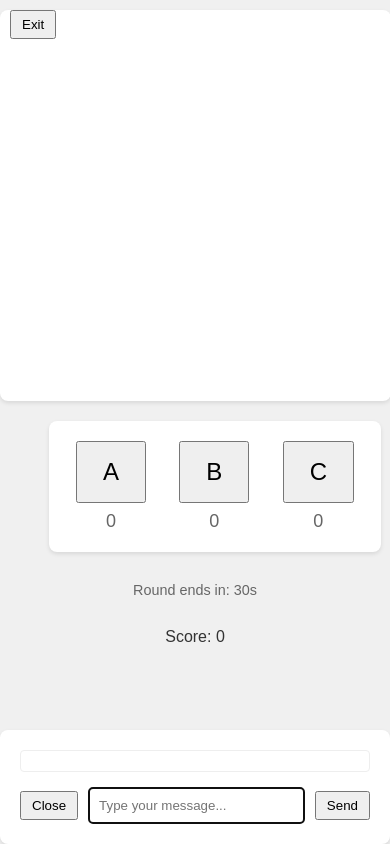
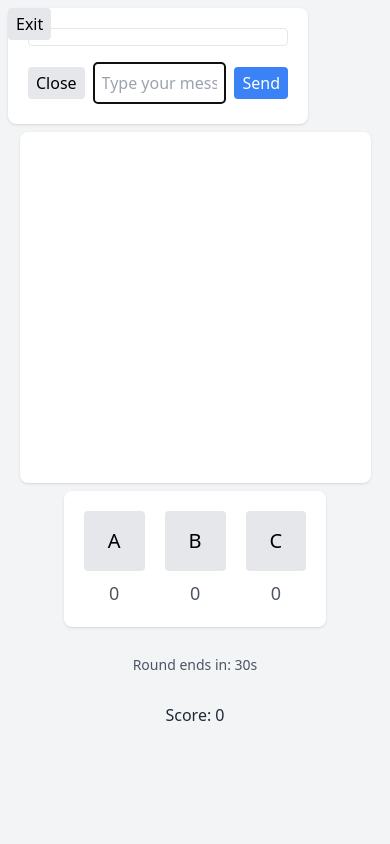
Before and after one commit to axyl-casc/GoGuesser, a website: page public/index.html in a window 390 px wide. Both pictures are taken after a click on the button "Open Chat". Drawn offline with nearby package versions, Linux system fonts and the light colour scheme; no server answers.

Commit message:
feat: replace custom styles with tailwind

```diff
--- a/public/index.html
+++ b/public/index.html
@@ -3,298 +3,47 @@
 <head>
     <title>Go Review</title>
     <meta name="viewport" content="width=device-width, initial-scale=1">
+    <script src="https://cdn.tailwindcss.com"></script>
     <script src="/socket.io/socket.io.js"></script>
     <script src="wgo/wgo.min.js"></script>
     <script src="wgo/wgo.player.min.js"></script>
     <script src="main.js"></script>
     <link rel="stylesheet" href="wgo/wgo.player.css">
-    <style>
-        body {
-            margin: 0;
-            padding: 20px;
-            height: 95vh;
-            display: flex;
-            font-family: Arial, sans-serif;
-            background: #f0f0f0;
-            gap: 20px;
-        }
-
-        #main-container {
-            display: flex;
-            flex-direction: row;
-            gap: 20px;
-            flex: 1;
-        }
-
-        #game-section {
-            display: flex;
-            gap: 20px;
-            flex: 1;
-        }
-
-        #side-container {
-            display: flex;
-            flex-direction: column;
-            gap: 20px;
-        }
-
-        #board-container {
-            width: 60vh;
-            height: 60vh;
-            min-width: 400px;
-            background: white;
-            border-radius: 8px;
-            padding: 20px;
-            box-shadow: 0 2px 4px rgba(0,0,0,0.1);
-        }
-
-        #vote-container {
-            display: flex;
-            flex-direction: row;
-            gap: 20px;
-            padding: 20px;
-            background: white;
-            border-radius: 8px;
-            box-shadow: 0 2px 4px rgba(0,0,0,0.1);
-        }
-
-        .vote-option {
-            display: flex;
-            flex-direction: column;
-            align-items: center;
-        }
-
-        .vote-button {
-    position: relative;
-    overflow: hidden;
-    padding: 15px 25px;
-    font-size: 1.5em;
-}
-
-.vote-button.selected {
-    background: #2196F3;
-    box-shadow: 0 0 0 3px rgba(33, 150, 243, 0.3);
-}
-
-.vote-button.selected::after {
-    position: absolute;
-    right: 10px;
-    top: 50%;
-    transform: translateY(-50%);
-    font-size: 1.2em;
-}
-        .vote-button:hover {
-            transform: scale(1.05);
-            background: #45a049;
-        }
-
-        .vote-count {
-            text-align: center;
-            font-size: 18px;
-            color: #666;
-            margin-top: 8px;
-        }
-
-        #chat-container {
-            width: 300px;
-            display: none;
-            flex-direction: column;
-            background: white;
-            border-radius: 8px;
-            padding: 20px;
-            box-shadow: 0 2px 4px rgba(0,0,0,0.1);
-            box-sizing: border-box;
-        }
-
-        #chat-messages {
-            flex: 1;
-            overflow-y: auto;
-            margin-bottom: 15px;
-            padding: 10px;
-            border: 1px solid #eee;
-            border-radius: 4px;
-        }
-
-        #chat-controls {
-            display: flex;
-            gap: 10px;
-            align-items: center;
-            width: 100%;
-        }
-
-        #chat-close {
-            padding: 5px 10px;
-        }
-
-        #chat-send {
-            padding: 5px 10px;
-        }
-
-        .message {
-            margin-bottom: 10px;
-            padding: 8px;
-            background: #f5f5f5;
-            border-radius: 4px;
-            font-size: 0.9em;
-        }
-
-        .message .user {
-            color: #666;
-            font-weight: bold;
-            margin-right: 8px;
-        }
-
-        .message .time {
-            color: #999;
-            font-size: 0.8em;
-            float: right;
-        }
-
-        #chat-input {
-            flex: 1;
-            min-width: 0;
-            padding: 10px;
-            border: 1px solid #ddd;
-            border-radius: 4px;
-        }
-
-        #timer {
-            text-align: center;
-            color: #666;
-            font-size: 0.9em;
-            margin-top: 10px;
-        }
-
-        #score-display {
-            text-align: center;
-            font-size: 1em;
-            margin-top: 10px;
-            color: #333;
-        }
-
-        .wgo-controls, .wgo-player-info {
-            display: none !important;
-        }
-
-        #exit-button {
-            position: fixed;
-            top: 10px;
-            left: 10px;
-            padding: 5px 10px;
-        }
-
-        #chat-toggle {
-            position: fixed;
-            top: 10px;
-            left: 80px;
-            padding: 5px 10px;
-        }
-
-        #answer-overlay {
-            display: none;
-            position: fixed;
-            top: 0;
-            left: 0;
-            right: 0;
-            bottom: 0;
-            z-index: 1000;
-        }
-
-        #answer-overlay.flash-correct {
-            background: rgba(0, 255, 0, 0.5);
-        }
-
-        #answer-overlay.flash-wrong {
-            background: rgba(255, 0, 0, 0.5);
-        }
-
-        .vote-button.correct-answer {
-            background: #8BC34A;
-            color: #fff;
-        }
-
-        @media (max-width: 600px) {
-            body {
-                flex-direction: column;
-                padding: 10px;
-                height: auto;
-            }
-
-            #main-container {
-                flex-direction: column;
-                align-items: center;
-                gap: 10px;
-            }
-
-            #game-section {
-                flex-direction: column;
-                align-items: center;
-            }
-
-            #board-container {
-                width: 90vmin;
-                height: 90vmin;
-                min-width: 0;
-            }
-
-            #vote-container {
-                width: 100%;
-                justify-content: space-around;
-            }
-
-            #chat-container {
-                width: 100%;
-                max-height: 50vh;
-                position: fixed;
-                bottom: 0;
-                left: 0;
-                right: 0;
-                z-index: 1000;
-            }
-
-            #chat-toggle {
-                top: auto;
-                bottom: 10px;
-                left: 10px;
-            }
-        }
-    </style>
 </head>
-<body>
-    <button id="exit-button" onclick="exitApp()">Exit</button>
-    <button id="chat-toggle">Open Chat</button>
-    <div id="main-container">
-        <div id="chat-container">
-            <div id="chat-messages"></div>
-            <div id="chat-controls">
-                <button id="chat-close" onclick="toggleChat()">Close</button>
-                <input type="text" id="chat-input" placeholder="Type your message...">
-                <button id="chat-send" onclick="sendMessage()">Send</button>
+<body class="m-0 p-2 sm:p-5 h-auto sm:h-[95vh] flex flex-col sm:flex-row font-sans bg-gray-100 gap-2 sm:gap-5">
+    <button id="exit-button" onclick="exitApp()" class="fixed top-2 left-2 px-2 py-1 bg-gray-200 rounded">Exit</button>
+    <button id="chat-toggle" class="fixed top-2 left-20 px-2 py-1 bg-gray-200 rounded">Open Chat</button>
+    <div id="main-container" class="flex flex-col sm:flex-row gap-2 sm:gap-5 flex-1">
+        <div id="chat-container" class="hidden flex-col w-[300px] bg-white rounded-lg p-5 shadow box-border">
+            <div id="chat-messages" class="flex-1 overflow-y-auto mb-4 p-2 border border-gray-200 rounded"></div>
+            <div id="chat-controls" class="flex gap-2 items-center w-full">
+                <button id="chat-close" onclick="toggleChat()" class="px-2 py-1 bg-gray-200 rounded">Close</button>
+                <input type="text" id="chat-input" placeholder="Type your message..." class="flex-1 min-w-0 p-2 border border-gray-300 rounded">
+                <button id="chat-send" onclick="sendMessage()" class="px-2 py-1 bg-blue-500 text-white rounded">Send</button>
             </div>
         </div>
-        <div id="game-section">
-            <div id="board-container"></div>
-            <div id="side-container">
-                <div id="vote-container">
-                    <div class="vote-option">
-                        <button class="vote-button" data-option="A">A</button>
-                        <div class="vote-count" id="count-a">0</div>
+        <div id="game-section" class="flex flex-col sm:flex-row gap-2 sm:gap-5 flex-1 items-center">
+            <div id="board-container" class="w-[90vmin] h-[90vmin] sm:w-[60vh] sm:h-[60vh] sm:min-w-[400px] bg-white rounded-lg p-5 shadow"></div>
+            <div id="side-container" class="flex flex-col gap-5">
+                <div id="vote-container" class="flex w-full sm:w-auto justify-around sm:justify-start gap-5 p-5 bg-white rounded-lg shadow">
+                    <div class="vote-option flex flex-col items-center">
+                        <button class="vote-button relative overflow-hidden px-6 py-4 text-xl bg-gray-200 rounded transition-transform hover:scale-105 hover:bg-green-600" data-option="A">A</button>
+                        <div class="vote-count text-center text-lg text-gray-600 mt-2" id="count-a">0</div>
                     </div>
-                    <div class="vote-option">
-                        <button class="vote-button" data-option="B">B</button>
-                        <div class="vote-count" id="count-b">0</div>
+                    <div class="vote-option flex flex-col items-center">
+                        <button class="vote-button relative overflow-hidden px-6 py-4 text-xl bg-gray-200 rounded transition-transform hover:scale-105 hover:bg-green-600" data-option="B">B</button>
+                        <div class="vote-count text-center text-lg text-gray-600 mt-2" id="count-b">0</div>
                     </div>
-                    <div class="vote-option">
-                        <button class="vote-button" data-option="C">C</button>
-                        <div class="vote-count" id="count-c">0</div>
+                    <div class="vote-option flex flex-col items-center">
+                        <button class="vote-button relative overflow-hidden px-6 py-4 text-xl bg-gray-200 rounded transition-transform hover:scale-105 hover:bg-green-600" data-option="C">C</button>
+                        <div class="vote-count text-center text-lg text-gray-600 mt-2" id="count-c">0</div>
                     </div>
                 </div>
-                <div id="timer"><span id="timer-label">Round ends in</span>: <span id="time-left">30</span>s</div>
-                <div id="score-display">Score: <span id="game-score">0</span></div>
+                <div id="timer" class="text-center text-gray-600 text-sm mt-2"><span id="timer-label">Round ends in</span>: <span id="time-left">30</span>s</div>
+                <div id="score-display" class="text-center text-base mt-2 text-gray-800">Score: <span id="game-score">0</span></div>
             </div>
         </div>
-        <div id="answer-overlay"><span id="answer-text"></span></div>
+        <div id="answer-overlay" class="hidden fixed inset-0 z-[1000]"><span id="answer-text"></span></div>
     </div>
-
 </body>
 </html>
--- a/public/main.js
+++ b/public/main.js
@@ -43,13 +43,13 @@ document.addEventListener('DOMContentLoaded', () => {
         // Remove previous vote
         if(userVote) {
             socket.emit('vote-remove', userVote);
-            document.querySelector(`.vote-button[data-option="${userVote}"]`).classList.remove('selected');
+            document.querySelector(`.vote-button[data-option="${userVote}"]`).classList.remove('bg-blue-500', 'text-white', 'shadow');
         }
 
         // Add new vote
         userVote = option;
         socket.emit('vote', option);
-        document.querySelector(`.vote-button[data-option="${option}"]`).classList.add('selected');
+        document.querySelector(`.vote-button[data-option="${option}"]`).classList.add('bg-blue-500', 'text-white', 'shadow');
     }
 
     // Disable board interactions
@@ -64,7 +64,7 @@ document.addEventListener('DOMContentLoaded', () => {
 
     function clearVoteButtons() {
         document.querySelectorAll('.vote-button').forEach(btn => {
-            btn.classList.remove('selected', 'correct-answer');
+            btn.classList.remove('bg-blue-500', 'text-white', 'shadow', 'bg-green-500');
         });
     }
 
@@ -92,6 +92,8 @@ document.addEventListener('DOMContentLoaded', () => {
             markLastMove: true
         });
 
+        document.querySelectorAll('.wgo-controls, .wgo-player-info').forEach(el => el.classList.add('hidden'));
+
         // Disable board interactions
         disableBoardInteractions();
         userVote = null;
@@ -114,17 +116,17 @@ document.addEventListener('DOMContentLoaded', () => {
     // Chat functionality
     socket.on('chat-message', (msg) => {
         const div = document.createElement('div');
-        div.className = 'message';
+        div.className = 'mb-2 p-2 bg-gray-100 rounded text-sm';
 
         const userSpan = document.createElement('span');
-        userSpan.className = 'user';
+        userSpan.className = 'text-gray-700 font-bold mr-2';
         const rankText = msg.rank ? msg.rank : '?';
         userSpan.textContent = `${msg.user} (${rankText})`;
 
         const textNode = document.createTextNode(` ${msg.text} `);
 
         const timeSpan = document.createElement('span');
-        timeSpan.className = 'time';
+        timeSpan.className = 'text-gray-500 text-xs float-right';
         timeSpan.textContent = new Date(msg.timestamp).toLocaleTimeString();
 
         div.appendChild(userSpan);
@@ -156,21 +158,20 @@ document.addEventListener('DOMContentLoaded', () => {
             setGameScore(getGameScore() - 1);
         }
         answerText.textContent = '';
-        answerOverlay.classList.remove('flash-correct', 'flash-wrong');
-        answerOverlay.classList.add(isCorrect ? 'flash-correct' : 'flash-wrong');
-        answerOverlay.style.display = 'block';
+        answerOverlay.classList.remove('hidden', 'bg-green-500/50', 'bg-red-500/50');
+        answerOverlay.classList.add(isCorrect ? 'bg-green-500/50' : 'bg-red-500/50');
 
         document.querySelectorAll('.vote-button').forEach(btn => {
             if(btn.dataset.option === correct) {
-                btn.classList.add('correct-answer');
+                btn.classList.add('bg-green-500', 'text-white');
             } else {
-                btn.classList.remove('correct-answer');
+                btn.classList.remove('bg-green-500', 'text-white');
             }
         });
 
         setTimeout(() => {
-            answerOverlay.style.display = 'none';
-            answerOverlay.classList.remove('flash-correct', 'flash-wrong');
+            answerOverlay.classList.add('hidden');
+            answerOverlay.classList.remove('bg-green-500/50', 'bg-red-500/50');
         }, 1000);
     });
 
@@ -209,12 +210,12 @@ function exitApp() {
 function toggleChat() {
     const chat = document.getElementById('chat-container');
     const btn = document.getElementById('chat-toggle');
-    if (chat.style.display === 'none' || chat.style.display === '') {
-        chat.style.display = 'flex';
-        btn.style.display = 'none';
+    if (chat.classList.contains('hidden')) {
+        chat.classList.remove('hidden');
+        btn.classList.add('hidden');
         document.getElementById('chat-input').focus();
     } else {
-        chat.style.display = 'none';
-        btn.style.display = 'block';
+        chat.classList.add('hidden');
+        btn.classList.remove('hidden');
     }
 }
```
Also changed, not shown: public/login.html (+6 -9 lines).
